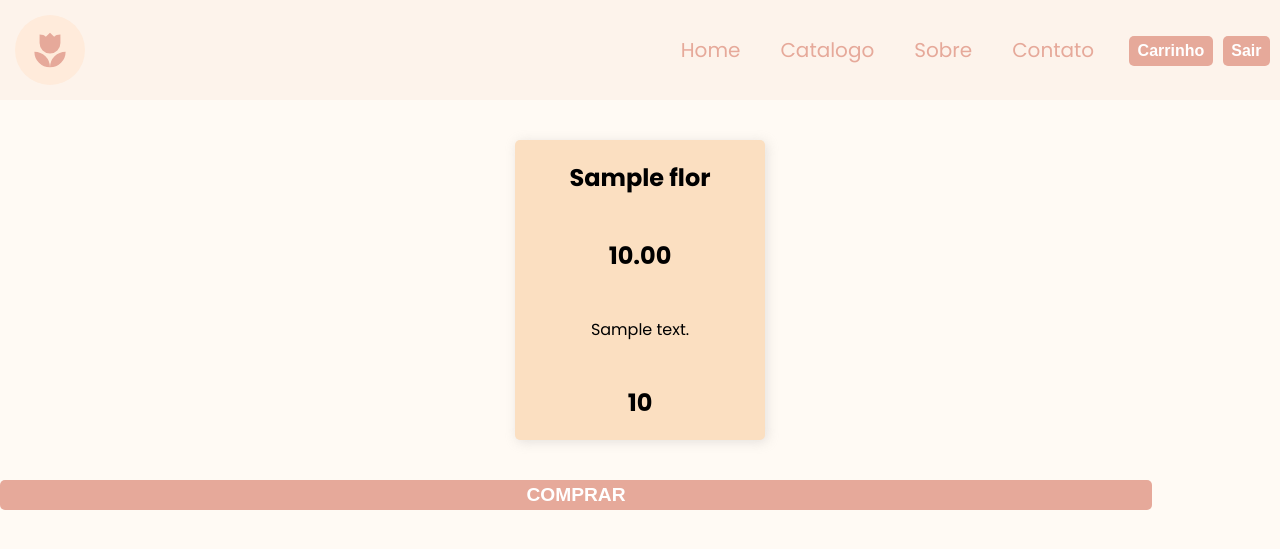
After one commit to Maurin17/Floricultura, a PHP site: page /carrinho.php in a window 1280 px wide. The commit adds this page. Shown: the top 549 px of the page. Run offline with PHP 8.4, Linux system fonts and the light colour scheme; the visitor is signed in with stand-in values (Sample User, id 1); tables that the repository leaves empty hold one stand-in row (values such as "Sample post").

Commit message:
Adicao de carrinho

```diff
--- /dev/null
+++ b/carrinho.php
@@ -0,0 +1,44 @@
+<?php ;
+    require 'models/modelos.php';
+    session_start();
+
+?>
+
+<!DOCTYPE html>
+<html lang="pt-br">
+
+<head>
+    <meta charset="UTF-8">
+    <meta name="viewport" content="width=device-width, initial-scale=1.0">
+    <title>Floricultura</title>
+
+    <link rel="stylesheet" href="css/style.css" type="text/css">
+</head>
+
+<body>
+
+    <?php require "header.php"; ?>
+
+    <main>
+        <div class="carrinho">
+            <form action="" method="POST">
+                <div class="catalogo">
+                    <?php foreach (Carrinho::get_all($_SESSION['usuario']['id']) as $carrinho): ?>
+                        <?php $flor = Flor::get($carrinho['flor_id']) ?>
+
+                        <div class="flores">
+                            <h1><?= $flor['nome'] ?></h1>
+                            <h1><?= $flor['valor'] ?></h1>
+                            <p><?= $flor['descricao'] ?></p>
+                            <h1><?= $carrinho['quantidade'] ?></h1>
+                        </div>
+                    <?php endforeach; ?>
+                </div>
+
+                <button type="submit" name="comprar" value="comprar">COMPRAR</button>
+
+            </form>
+        </div>
+    </main>
+
+<body>
--- a/css/style.css
+++ b/css/style.css
@@ -125,6 +125,10 @@ header button {
 
 header button:hover {
     cursor: pointer;
+}
+
+.nav-user {
+    margin: 10px;
 }
 
 
@@ -565,3 +569,17 @@ main .texto2 em {
     text-align: center;
     color: #FFF;
 }
+
+/*carrinho */
+
+.carrinho button {
+    background-color: var(--text-color1);
+    height: 30px;
+    border: none;
+    padding: 4px;
+    border-radius: 5px;
+    width: 90%;
+    color: #FFF;
+    font-size: 1.2rem;
+    font-weight: bold;
+}
--- a/header.php
+++ b/header.php
@@ -8,6 +8,7 @@
             <li><a href="contato.php">Contato</a></li>
 
             <?php if (isset($_SESSION['usuario'])): ?>
+                <a class="nav-user" href="carrinho.php"><button>Carrinho</button></a>
                 <a href="logout.php"><button>Sair</button></a>
             <?php else: ?>
                 <a href="login.php"><button>Entrar</button></a>
--- a/js/shopUtils.js
+++ b/js/shopUtils.js
@@ -4,12 +4,16 @@ function openModal(product) {
     const modalTitle = document.getElementById("modal-titulo");
     const modalDescription = document.getElementById("modal-descricao");
     const modalValue = document.getElementById("modal-preco");
-
+    const modalBuy = document.getElementById("modal-addshop-button");
 
     modalImage.style.backgroundImage = `url(${product.imagem})`;
     modalTitle.textContent = product.nome;
     modalDescription.textContent = product.descricao;
     modalValue.textContent = "R$ " + product.valor;
+    modalBuy.addEventListener("click", () => {
+        window.location.href = "?id=" + product.id;
+
+    });
 
     modalContainer.style.display = "inline-block";
 }
--- a/login.php
+++ b/login.php
@@ -112,6 +112,7 @@
                 </div>
             </form>
             <a href="?a=registrar">Registrar</a>
+
         </div>
 
     </main>
--- a/models/modelos.php
+++ b/models/modelos.php
@@ -180,9 +180,9 @@
             mysqli_close($conn);
         }
 
-        public static function get_all() {
+        public static function get_all($usuario_id) {
             $conn = connect();
-            $request = mysqli_query($conn, "SELECT * FROM carrinho");
+            $request = mysqli_query($conn, "SELECT * FROM carrinho WHERE usuario_id='$usuario_id'");
             $carts = array();
             if ($request->num_rows > 0) {
                 $carts = $request->fetch_all(MYSQLI_ASSOC);
```
Also changed, not shown: catalogo.php (+18 -0 lines).
